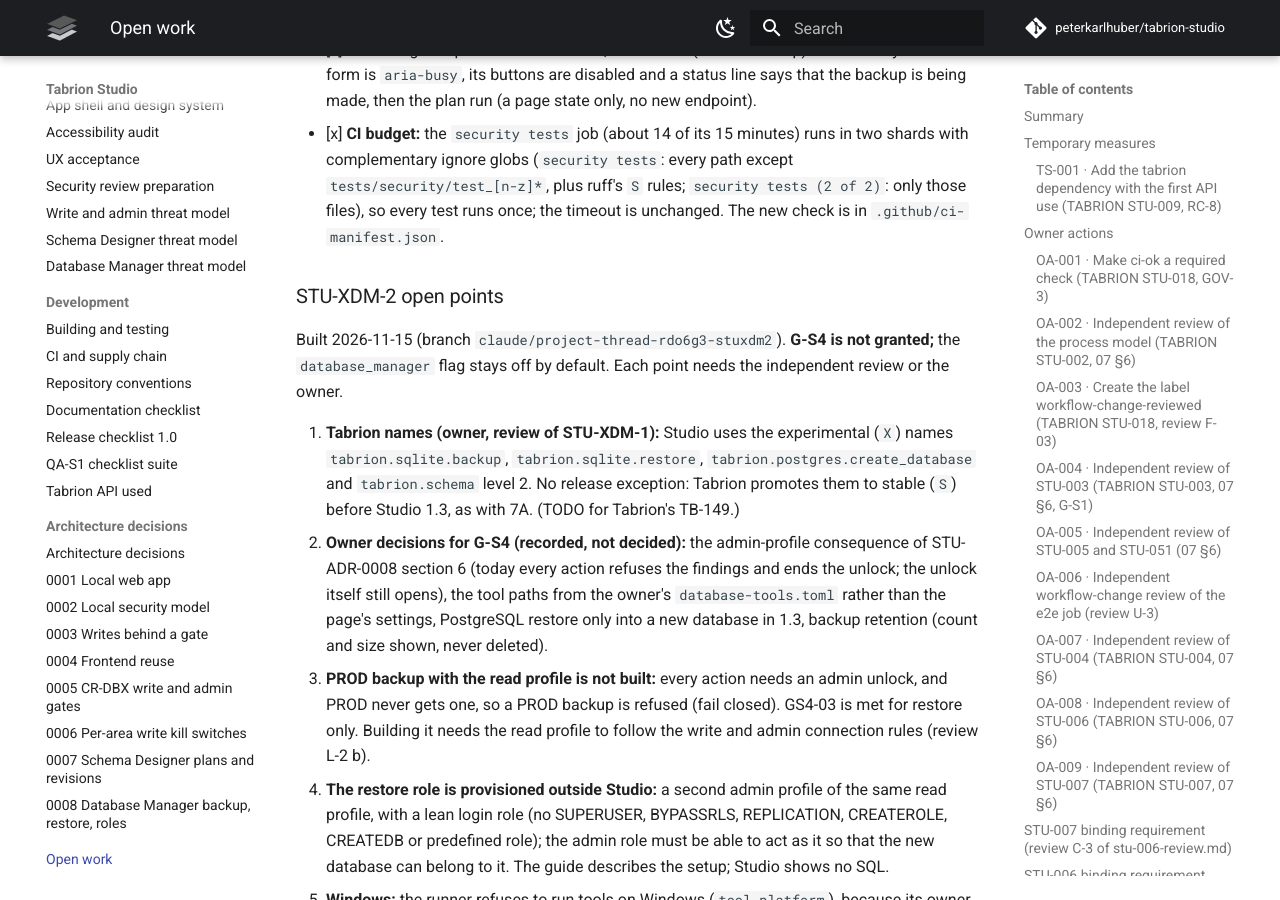
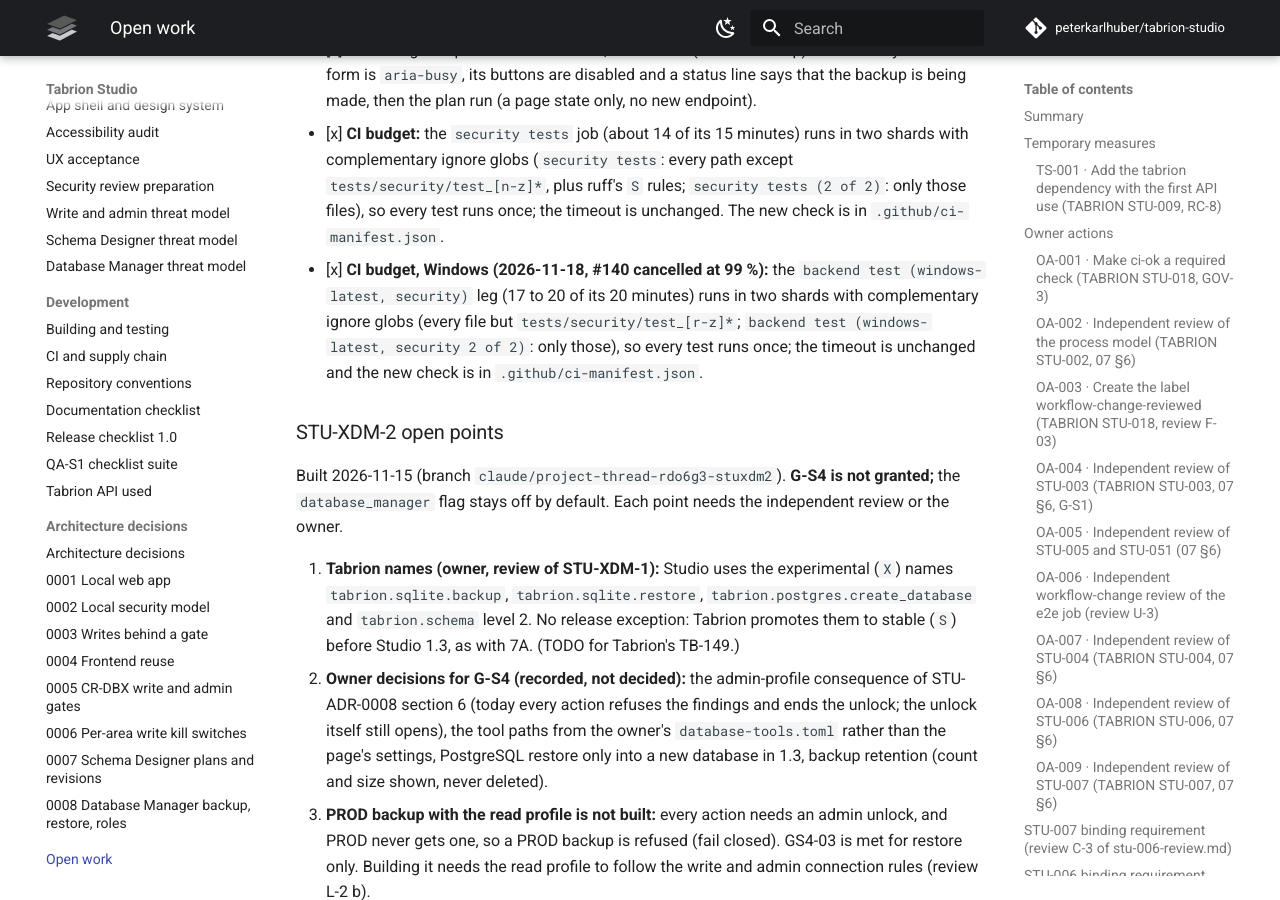
Before and after one commit to peterkarlhuber/tabrion-studio, an MkDocs documentation site: the page built from docs/TODO.md, in a window 1280 px wide and 900 px high, scrolled down 75708 px. Built offline with MkDocs 1.6.1 and Material for MkDocs 9.7.7, drawn with Linux system fonts in a browser that asks for light colours; comment, search, counter and statistics services are not loaded.

Commit message:
CI: run the Windows security leg of backend test in two shards
The leg took 17 to 20 of its 20 minutes (#140 was cancelled at 99 %). Two
shards with complementary ignore globs (every file but
tests/security/test_[r-z]*, and only those), so every test runs exactly once;
timeouts unchanged; the new check is in ci-manifest.json.

Co-Authored-By: Claude Opus 5.5 <noreply@anthropic.com>
Claude-Session: https://claude.ai/code/session_011tY7TC7Nu5VGro3DJGJcv8

```diff
--- a/docs/TODO.md
+++ b/docs/TODO.md
@@ -1144,6 +1144,10 @@ Notes of the PR #137 review (merged as `e130a84`, accepted, nothing above Info),
   ignore globs (`security tests`: every path except `tests/security/test_[n-z]*`, plus ruff's `S` rules;
   `security tests (2 of 2)`: only those files), so every test runs once; the timeout is unchanged. The new check is
   in `.github/ci-manifest.json`.
+- [x] **CI budget, Windows (2026-11-18, #140 cancelled at 99 %):** the `backend test (windows-latest, security)` leg
+  (17 to 20 of its 20 minutes) runs in two shards with complementary ignore globs (every file but
+  `tests/security/test_[r-z]*`; `backend test (windows-latest, security 2 of 2)`: only those), so every test runs
+  once; the timeout is unchanged and the new check is in `.github/ci-manifest.json`.
 
 ### STU-XDM-2 open points
 
```
Also changed, not shown: CHANGELOG.md (+4 -0 lines), docs/development/ci.md (+3 -1 lines), 2 other files.
